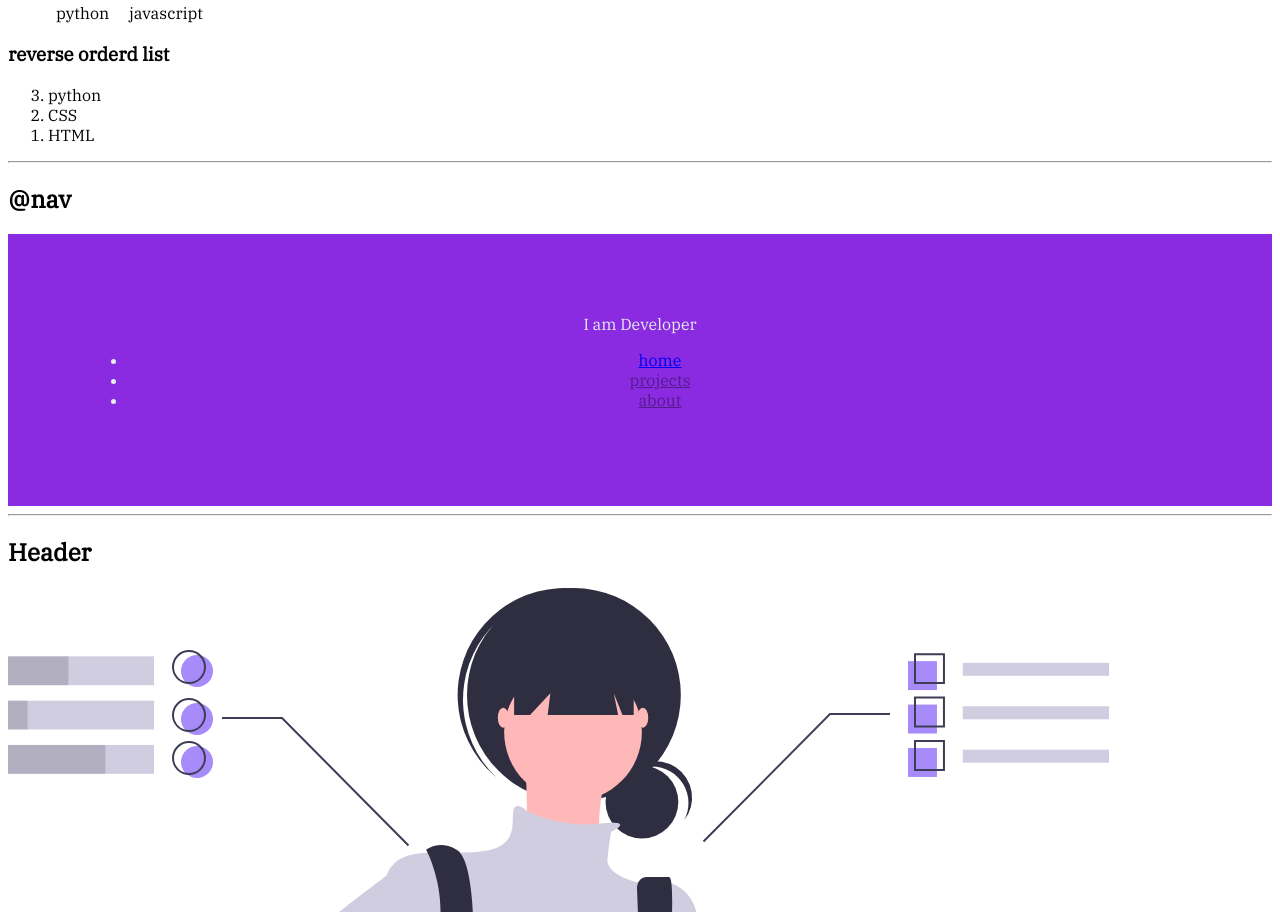
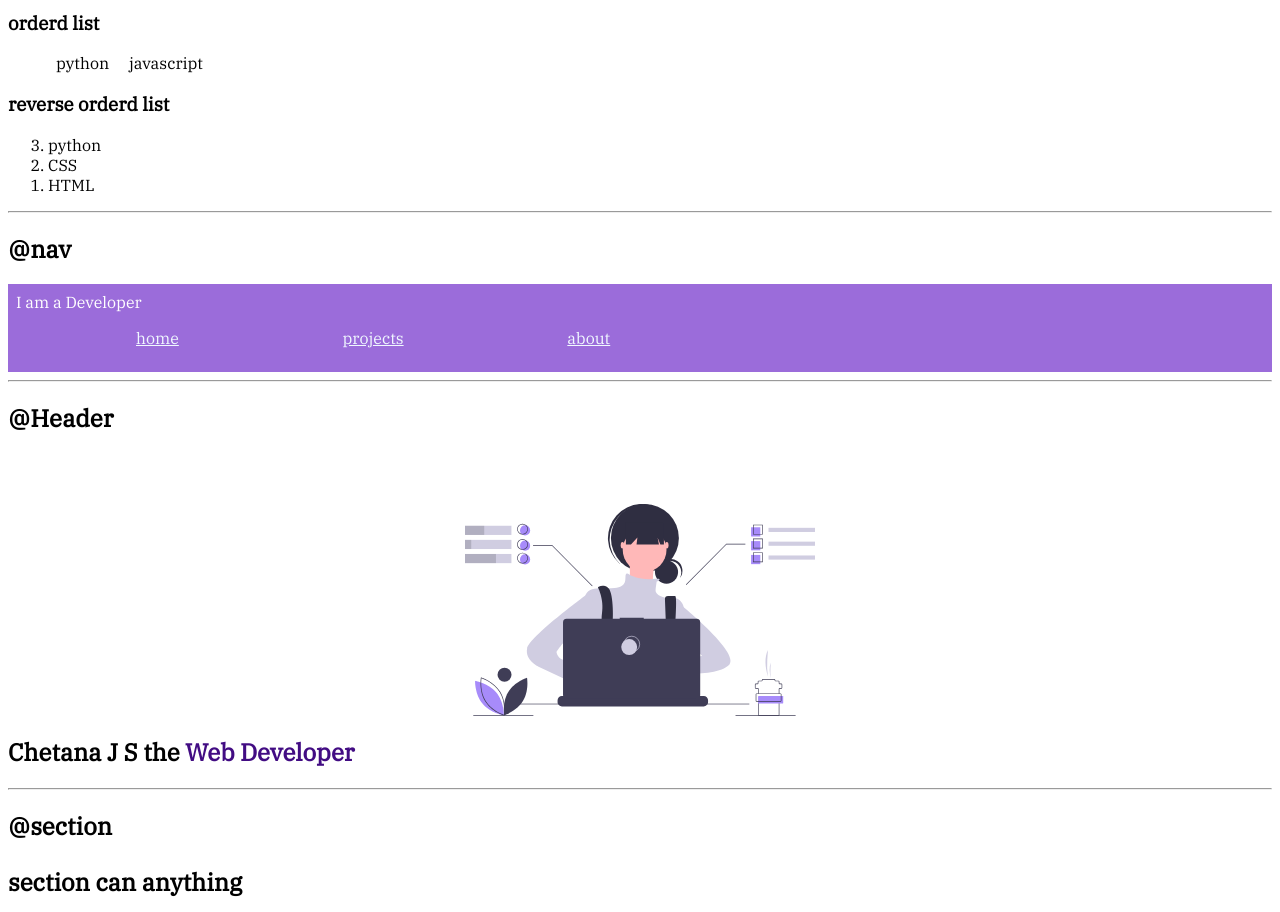
Before and after one commit to Chetanajs/component-library, a plain HTML site: page index.html in a window 1280 px wide. Shown: the part 808-1720 px from the top of the page. Drawn offline with Linux system fonts and the light colour scheme.

Commit message:
image styling

```diff
--- a/components.css
+++ b/components.css
@@ -9,17 +9,25 @@ body{
 }
 
 .head{
-    color: rgb(17, 67, 194);
+    color: rgb(178, 116, 230);
 }
 
 
-nav{
+.inlinelist{
     padding: 5rem;
     color: rgb(229, 236, 236);
-    margin: auto;
-    background-color: blueviolet;
-    text-align: center;
+    display: inline;
 
+}
+
+nav{
+    background-color: rgb(155, 108, 218);
+    color: white;
+    padding: 0.5rem;
+    border: 600px;
+}
+.clr{
+    color: aliceblue;
 }
 .container{
 
@@ -55,7 +63,26 @@ nav{
 
 /**list**/
 
-.inlinelist{
+.inlinelist1{
     display: inline;
     padding: 0rem 0.5rem;
 }
+
+.head{
+    padding-top: 50px;
+}
+
+.img{
+    max-width: 350px;
+    margin: auto;
+    display: block;
+}
+
+/**header**/
+
+.span{
+    color: rgb(66, 12, 131);
+}
+.name{
+    color: black;
+}
--- a/index.html
+++ b/index.html
@@ -43,10 +43,10 @@
 
 </ul>
 <h3>orderd list</h3>
-<ol>
-   <li class="inlinelist">python</li>
-   <li class="inlinelist">javascript</li>
-</ol>
+<ul>
+   <li class="inlinelist1">python</li>
+   <li class="inlinelist1">javascript</li>
+</ul>
 <h3>reverse orderd list</h3>
 <ol reversed>
     <li>python</li>
@@ -57,25 +57,27 @@
 
 <h2>@nav</h2>
 <nav>
-    <div>I am Developer</div>
+    <div>I am a Developer</div>
     <ul>
-        <li>
-            <a href="/">home</a>
+        <li class="inlinelist nav">
+            <a class="clr" href="/">home</a>
         </li>
-        <li>
-            <a href="">projects</a>
+        <li class="inlinelist">
+            <a class="clr" href="">projects</a>
         </li>
-        <li>
-            <a href="">about</a>
+        <li class="inlinelist nav">
+            <a class="clr" href="">about</a>
         </li>
 
     </ul>
 </nav>
 
 <hr>
-<h2>Header</h2>
-<header>
-    <img src="images/cjs2.svg">
+<h2>@Header</h2>
+<header class="head">
+    <img class="img" src="images/cjs2.svg">
+
+    <h2 class="name">Chetana J S the <span class="span">Web Developer</span>  </h2>
 </header>
 
 <hr>
```
